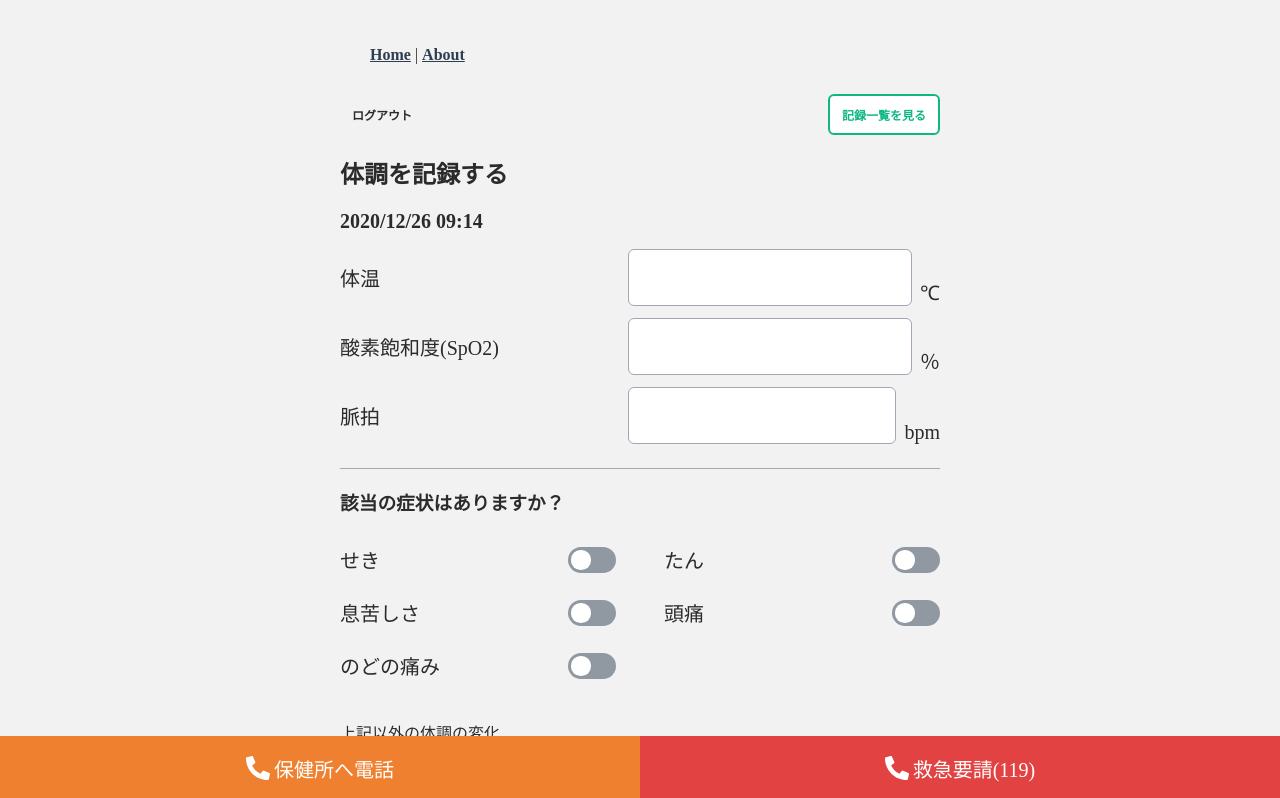
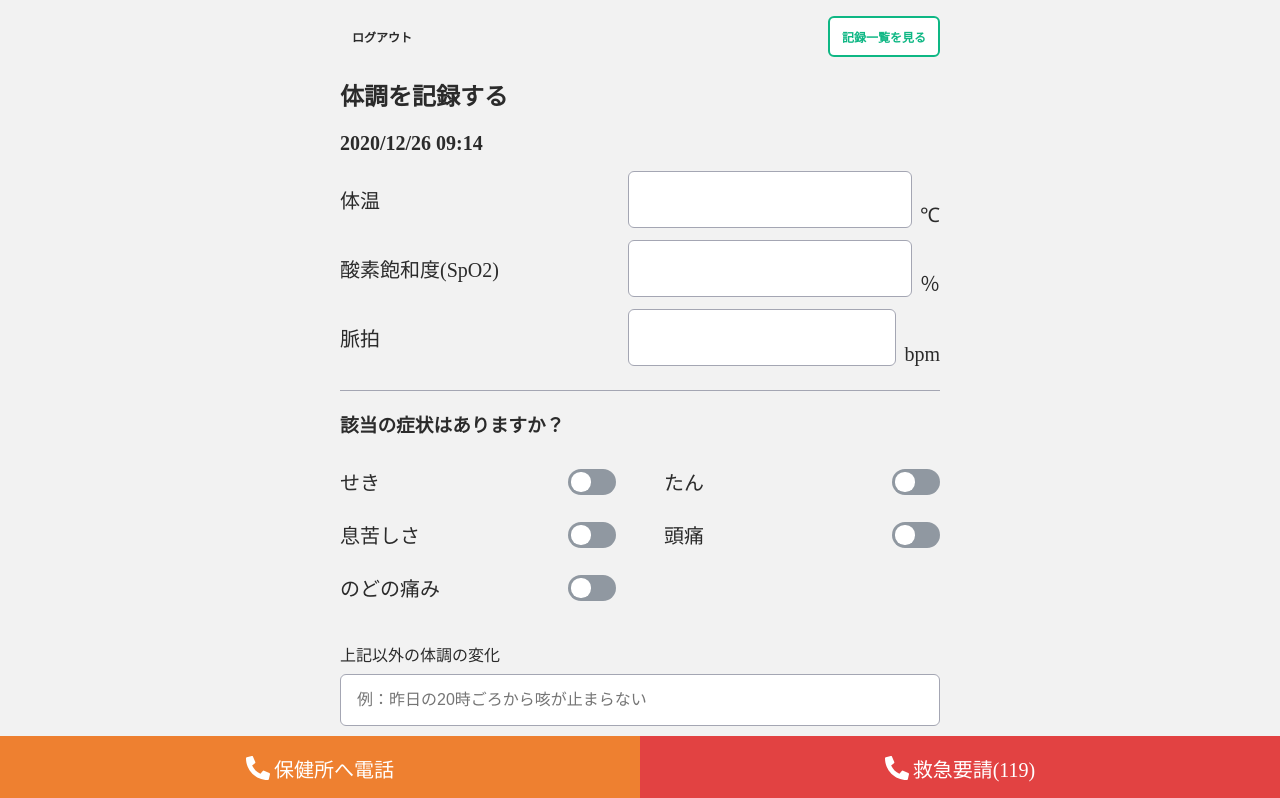
Before and after one commit to codeforjapan/remote-patient-monitoring-client, a Vue app: page /record in a window 1280 px wide. Shown: the top 798 px of the page. Built offline with nearby package versions, Linux system fonts and the light colour scheme.

Commit message:
Appからnavを削除

```diff
--- a/src/App.vue
+++ b/src/App.vue
@@ -1,9 +1,5 @@
 <template>
   <div id="app">
-    <div id="nav">
-      <router-link to="/">Home</router-link> |
-      <router-link to="/about">About</router-link>
-    </div>
     <router-view />
   </div>
 </template>
@@ -14,17 +10,4 @@
   margin: 0 auto;
   padding: 16px;
 }
-
-#nav {
-  padding: 30px;
-
-  a {
-    font-weight: bold;
-    color: #2c3e50;
-
-    &.router-link-exact-active {
-      color: #42b983;
-    }
-  }
-}
 </style>
```
